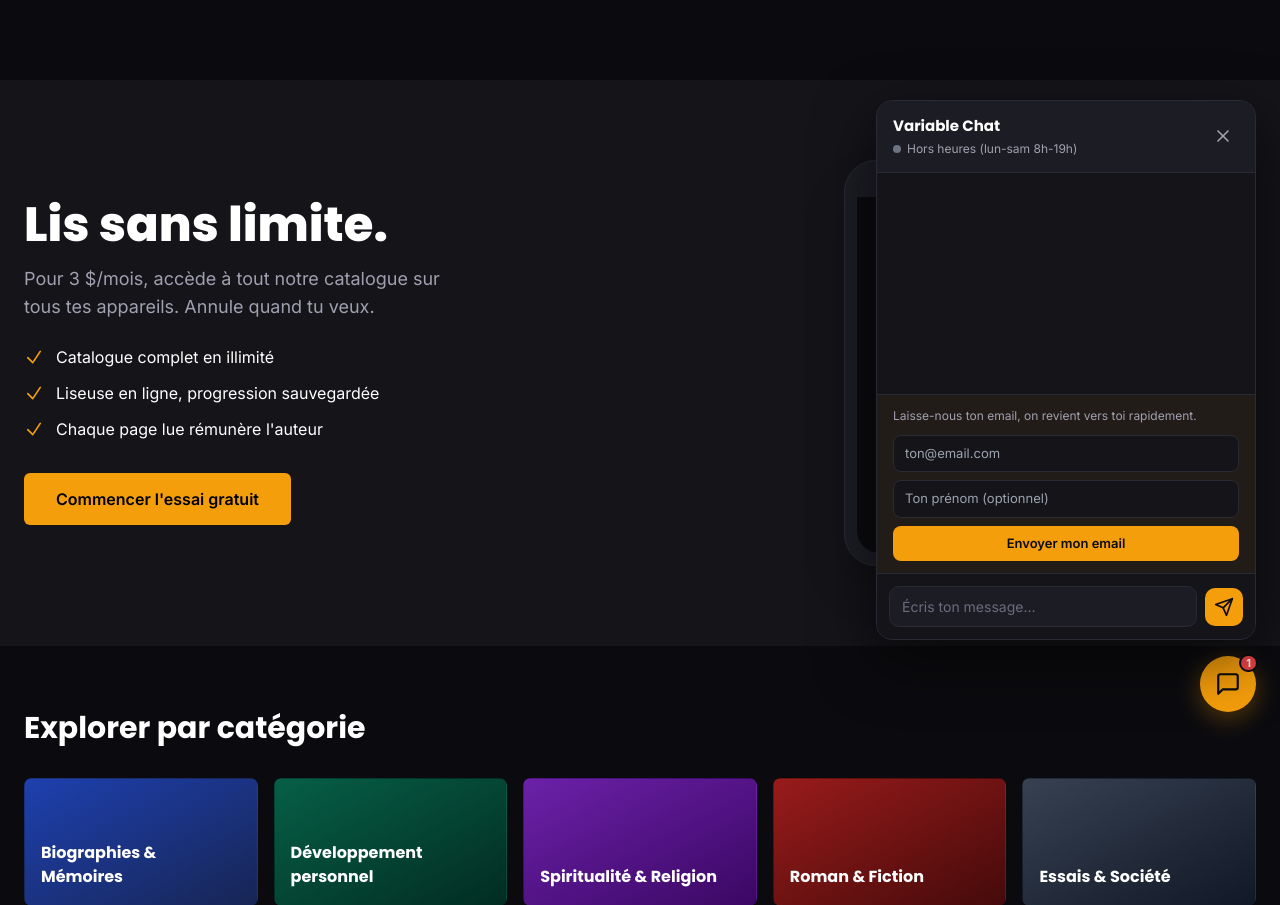
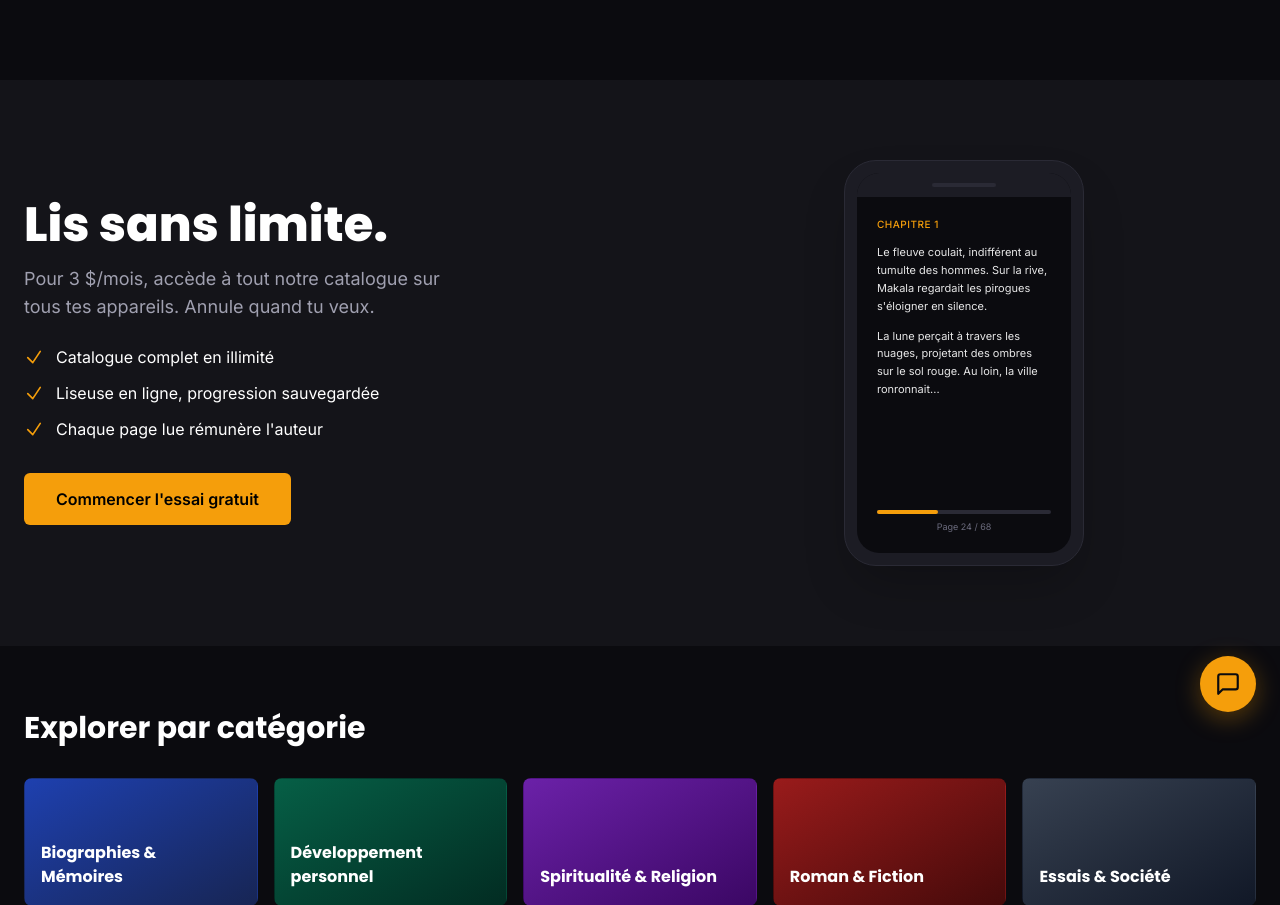
Before and after one commit to muhiyamuhiya/leseditionsvariable, a PHP site: page / in a window 1280 px wide. Shown: the part 64-969 px from the top of the page. Run offline with PHP 8.4, Linux system fonts and the light colour scheme; data comes from the database, SQL or seed files in the repository; data that the repository does not hold is empty; classes that the project's autoload settings leave out are loaded by file name; some libraries are stand-ins or nearby versions.

Commit message:
fix(chat): widget [hidden] override + retrait badge inutile
L'attribut HTML [hidden] (display:none user-agent) était overridé
par display:flex en CSS sur les éléments .vc-chat-panel et
.vc-chat-email-form, donc le panneau ne se fermait jamais et le
formulaire email restait visible après soumission.

Ajout règle CSS .vc-chat-*[hidden] { display: none !important }
qui restaure le comportement natif de [hidden].

Suppression du badge .vc-chat-badge sur le bouton flottant : il
contenait un "1" hardcodé sans logique de comptage. Le concept de
badge non-lu n'a de sens que pour l'admin (à venir commit 3).

Co-Authored-By: Claude Opus 4.7 (1M context) <noreply@anthropic.com>

```diff
--- a/app/views/partials/chat_widget.php
+++ b/app/views/partials/chat_widget.php
@@ -39,7 +39,6 @@ $vcUserPrenom = $vcUser->prenom ?? null;
             <line x1="6" y1="6" x2="18" y2="18"/>
             <line x1="18" y1="6" x2="6" y2="18"/>
         </svg>
-        <span id="vc-chat-badge" class="vc-chat-badge" hidden>1</span>
     </button>
 
     <div id="vc-chat-panel" class="vc-chat-panel" hidden>
@@ -104,22 +103,11 @@ $vcUserPrenom = $vcUser->prenom ?? null;
 }
 .vc-chat-toggle:hover { transform: translateY(-2px) scale(1.03); background: #FBBF24; }
 .vc-chat-toggle svg { width: 26px; height: 26px; }
-.vc-chat-badge {
-    position: absolute;
-    top: -2px;
-    right: -2px;
-    min-width: 18px;
-    height: 18px;
-    padding: 0 5px;
-    background: #ef4444;
-    color: #fff;
-    font-size: 11px;
-    font-weight: 700;
-    border-radius: 9px;
-    display: flex;
-    align-items: center;
-    justify-content: center;
-    border: 2px solid #0B0B0F;
+
+/* Force le respect de l'attribut HTML [hidden] sur les éléments en display:flex */
+.vc-chat-panel[hidden],
+.vc-chat-email-form[hidden] {
+    display: none !important;
 }
 
 .vc-chat-panel {
```
